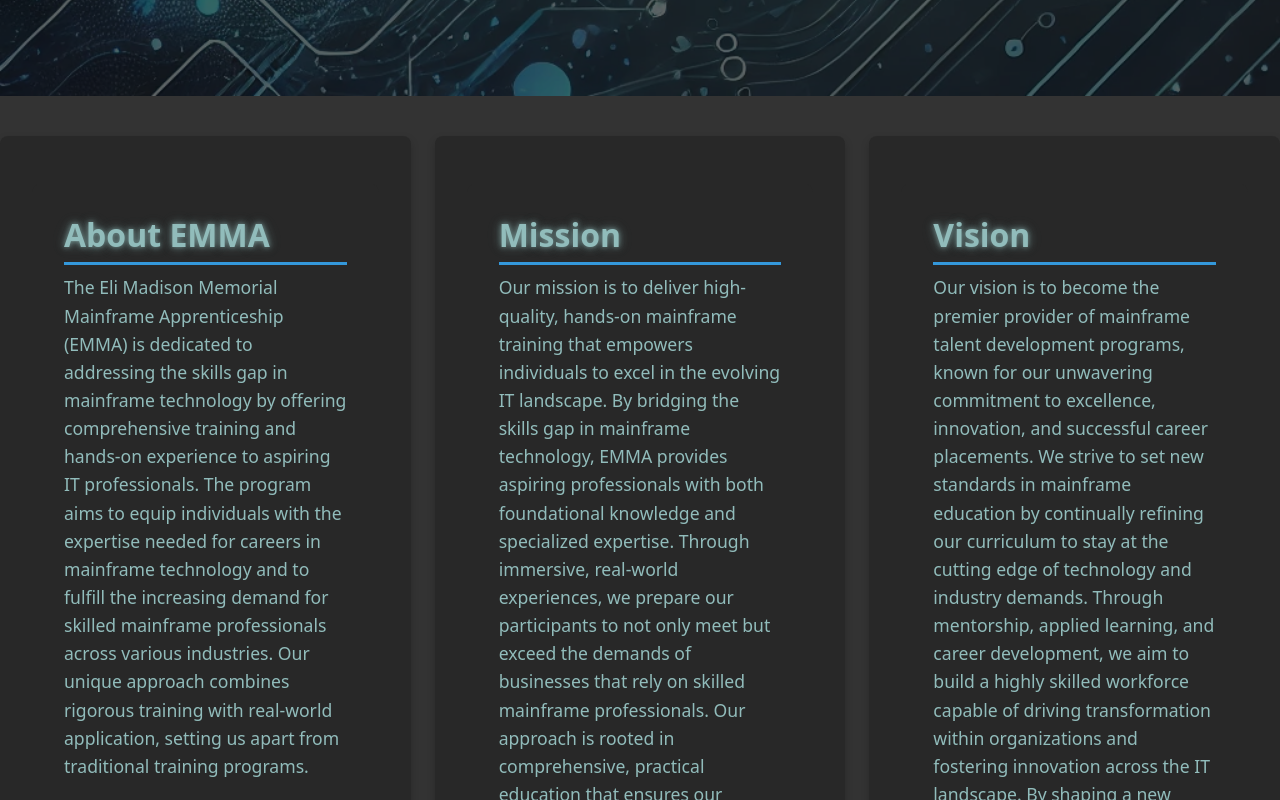
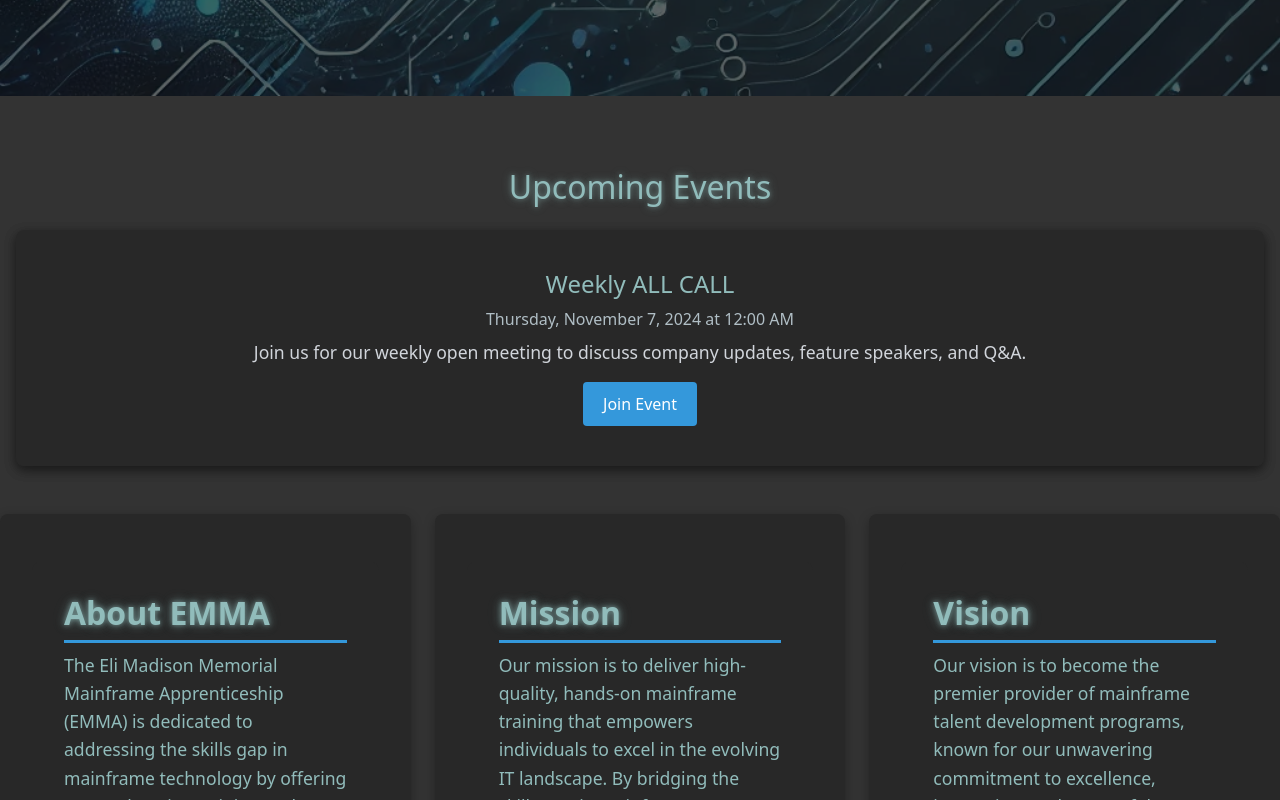
Before and after one commit to serjykalstryke/EMMASite, a React (Create React App) app in the folder emma/: page / in a window 1280 px wide. Shown: the part 760-1560 px from the top of the page. Built offline with nearby package versions, Linux system fonts and the light colour scheme.

Commit message:
added component for upcoming events and a data file for such events. the component currently only has a link to the weekly ALL CALL and a button to open the zoom meeting

```diff
--- a/emma/src/App.css
+++ b/emma/src/App.css
@@ -26,12 +26,32 @@ body {
   margin: 0 auto; /* Center the grid */
 }
 
+.flex-grid-container {
+  background-color: rgb(51,51,51); /* Dark background behind the grid */
+}
+
+.flex-container {
+  display: grid;
+  grid-template-columns: repeat(1, 100%);
+  gap: 1.5rem;
+  max-width: 3000px;
+  margin: 1rem auto;
+}
+
+
+/* Box to center my content and add padding to bring things into alignment with the info-grid */
+.centered-content-container {
+  max-width: 2000px; /* Same as info-grid max-width */
+  margin: 0 auto; /* Center the container */
+  padding: 1rem; /* Optional: add padding to match overall layout */
+}
+
 /* Light background for each section within the grid */
 .section-box {
   background-color: rgb(40,40,40);
   border-radius: 8px;
   padding: 2rem;
-  box-shadow: 0 4px 8px rgba(0, 0, 0, 0.2);
+  box-shadow: 0 4px 12px rgba(0, 0, 0, 0.3);
   color: #333333; /* Dark text color for readability within light box */
 }
 
--- a/emma/src/App.js
+++ b/emma/src/App.js
@@ -7,6 +7,7 @@ import SplashImage from './components/SplashImage/SplashImage';
 import About from './components/About/About';
 import Mission from './components/Mission/Mission';
 import Vision from './components/Vision/Vision';
+import EventList from './components/EventList/EventList'; // Import EventList component
 import Contact from './components/Contact/Contact';
 import Footer from './components/Footer/Footer';
 
@@ -23,6 +24,10 @@ function App() {
             <>
               <SplashImage />
               <div className="info-grid-container">
+                <div className="flex-container">
+                  <EventList />
+                </div>
+
                 <div className="info-grid">
                   <div className="section-box">
                     <About />
@@ -34,8 +39,11 @@ function App() {
                     <Vision />
                   </div>
                 </div>
+
+              <div className="flex-container">
+                <Contact />
               </div>
-              <Contact />
+            </div>
             </>
           }
         />
--- a/emma/src/components/Contact/Contact.css
+++ b/emma/src/components/Contact/Contact.css
@@ -2,7 +2,6 @@
 
 /* Darker Background for the Contact Section */
 .contact-section {
-  padding: 60px 20px;
   background-color: rgb(51,51,51); /* Dark background for the entire section */
   color: #ffffff;
   text-align: center;
@@ -10,12 +9,14 @@
 
 /* Specific Targeting for Card Background */
 .contact-card {
-  background-color: rgb(40,40,40) !important; /* Dark background for the card */
-  color: #d1d5db; /* Light text color */
+  background-color: rgb(40, 40, 40) !important;
+  color: #d1d5db;
   border: none;
+  max-width: 2000px; /* Optional: limit the width of the card itself */
   padding: 40px 20px;
   border-radius: 8px;
-  box-shadow: 0 4px 12px rgba(0, 0, 0, 0.3); /* Adds depth with a subtle shadow */
+  box-shadow: 0 4px 12px rgba(0, 0, 0, 0.3);
+  margin: 3rem auto; /* Center the card within its container */
 }
 
 /* Title Styling with Electric Blue */
@@ -29,6 +30,7 @@
       0 0 10px rgba(147, 192, 190, 0.4),
       0 0 15px rgba(147, 192, 190, 0.2); /* Soft glow effect */
   margin-bottom: 1rem;
+  border: none;
 }
 
 /* Introductory Text with Electric Blue */
@@ -41,6 +43,7 @@
       0 0 10px rgba(147, 192, 190, 0.4),
       0 0 15px rgba(147, 192, 190, 0.2); /* Soft glow effect */
   margin-bottom: 2rem;
+  border: none;
 }
 
 /* Button Styling */
@@ -69,6 +72,7 @@
       0 0 10px rgba(147, 192, 190, 0.4),
       0 0 15px rgba(147, 192, 190, 0.2); /* Soft glow effect */
   margin-top: 30px;
+  border: none;
 }
 
 .contact-info a {
@@ -77,7 +81,8 @@
   text-shadow:
       0 0 5px rgba(147, 192, 190, 0.6),
       0 0 10px rgba(147, 192, 190, 0.4),
-      0 0 15px rgba(147, 192, 190, 0.2); /* Soft glow effect */
+      0 0 15px rgba(147, 192, 190, 0.2);
+  border: none; /* Soft glow effect */
 }
 
 .contact-info a:hover {
@@ -102,6 +107,7 @@
       0 0 10px rgba(147, 192, 190, 0.4),
       0 0 15px rgba(147, 192, 190, 0.2); /* Soft glow effect */
   margin-bottom: 20px;
+  border: none;
 }
 
 /* Responsive Adjustments */
--- /dev/null
+++ b/emma/src/components/EventList/EventList.css
@@ -0,0 +1,73 @@
+/* EventList.css */
+
+.event-list-section {
+    padding: 2rem;
+    margin: 2rem auto;
+    color: #ffffff;
+    text-align: center;
+    background-color: rgb(51,51,51); /* Dark background for the entire section */
+    width: 100%; /* Ensures the section spans the full width */
+}
+
+.event-list-container {
+    max-width: 2000px; /* Same as the info-grid-container */
+    display: flex;
+    flex-direction: column; /* Keeps the events vertically stacked */
+    padding: 0rem;
+    border-radius: 8px;
+    margin: 1rem 0;
+    box-shadow: 0 4px 12px rgba(0, 0, 0, 0.3);
+    max-width: 2000px;
+}
+
+.event-list-title {
+    font-size: 2rem;
+    color: var(--electric-blue);
+    margin-bottom: 1.5rem;
+    text-shadow: 0 0 5px var(--blue-glow), 0 0 10px var(--blue-glow);
+}
+
+@media (min-width: 768px) {
+    .event-list-container {
+        grid-template-columns: repeat(auto-fit, minmax(250px, 1fr)); /* Responsive columns for wider screens */
+    }
+}
+
+.event-card {
+    background-color: rgb(40, 40, 40);
+    padding: 2.5rem;
+    border-radius: 8px;
+    box-shadow: 0 4px 12px rgba(0, 0, 0, 0.3);
+}
+
+.event-title {
+    font-size: 1.5rem;
+    color: var(--electric-blue);
+    margin-bottom: 0.5rem;
+}
+
+.event-date {
+    font-size: 1rem;
+    color: #b0bec5;
+    margin-bottom: 0.5rem;
+}
+
+.event-description {
+    font-size: 1.1rem;
+    color: #d1d5db;
+    margin-bottom: 1rem;
+}
+
+.event-button {
+    display: inline-block;
+    padding: 10px 20px;
+    background-color: #3498db;
+    color: #ffffff;
+    text-decoration: none;
+    border-radius: 4px;
+    transition: background-color 0.3s ease;
+}
+
+.event-button:hover {
+    background-color: #1f78b4;
+}
--- /dev/null
+++ b/emma/src/components/EventList/EventList.js
@@ -0,0 +1,64 @@
+// src/components/EventList.js
+
+import React from 'react';
+import eventData from '../../data/EventData';
+import './EventList.css';
+
+const EventList = () => {
+    // Function to find the next occurrence of a specific weekday
+    const getNextDateForDay = (dayOfWeek) => {
+      const dayIndex = ["Sunday", "Monday", "Tuesday", "Wednesday", "Thursday", "Friday", "Saturday"].indexOf(dayOfWeek);
+      if (dayIndex === -1) return null; // Invalid day check
+
+      const today = new Date();
+      const currentDay = today.getDay();
+      const daysUntilNext = (dayIndex - currentDay + 7) % 7 || 7; // Calculate days until next occurrence
+
+      const nextDate = new Date(today);
+      nextDate.setDate(today.getDate() + daysUntilNext);
+      return nextDate;
+    };
+
+    // Function to format the event date and time in user's local timezone
+    const formatEventDateTime = (event) => {
+      const { date, time } = event;
+      const eventDate = date === "Wednesday" ? getNextDateForDay("Wednesday") : new Date(date);
+
+      if (!eventDate) return 'Date not available';
+
+      // Set the time as if in CST (UTC-6)
+      const [hours, minutes, seconds] = time.split(':');
+      eventDate.setUTCHours(parseInt(hours) + 6, parseInt(minutes), parseInt(seconds) || 0);
+
+      // Debugging log to check event date and time before formatting
+      console.log("Event Date (UTC):", eventDate.toUTCString());
+      console.log("Event Date (Local):", eventDate.toString());
+
+      // Format the event date and time in the user's local time zone
+      return new Intl.DateTimeFormat('default', {
+        dateStyle: 'full',
+        timeStyle: 'short',
+        timeZone: Intl.DateTimeFormat().resolvedOptions().timeZone,
+      }).format(eventDate);
+    };
+
+    return (
+      <section className="event-list-section centered-content-container">
+        <h2 className="event-list-title">Upcoming Events</h2>
+        <div className="event-list-container">
+          {eventData.map((event) => (
+            <div key={event.id} className="event-card">
+              <h3 className="event-title">{event.title}</h3>
+              <p className="event-date">{formatEventDateTime(event)}</p>
+              <p className="event-description">{event.description}</p>
+              <a href={event.link} target="_blank" rel="noopener noreferrer" className="event-button">
+                Join Event
+              </a>
+            </div>
+          ))}
+        </div>
+      </section>
+    );
+  };
+
+  export default EventList;
--- /dev/null
+++ b/emma/src/data/EventData.js
@@ -0,0 +1,13 @@
+const eventData = [
+    {
+      id: 1,
+      title: "Weekly ALL CALL",
+      date: "Wednesday",
+      time: "18:00:00",
+      description: "Join us for our weekly open meeting to discuss company updates, feature speakers, and Q&A.",
+      link: "https://us06web.zoom.us/j/83967399727?pwd=bR3sCE8kpFLq0wr6htDvGIM49ElKY0.1",
+    }
+
+  ];
+
+  export default eventData;
```
Also changed, not shown: 5 other files (tests, documents, lock files or other folders).
